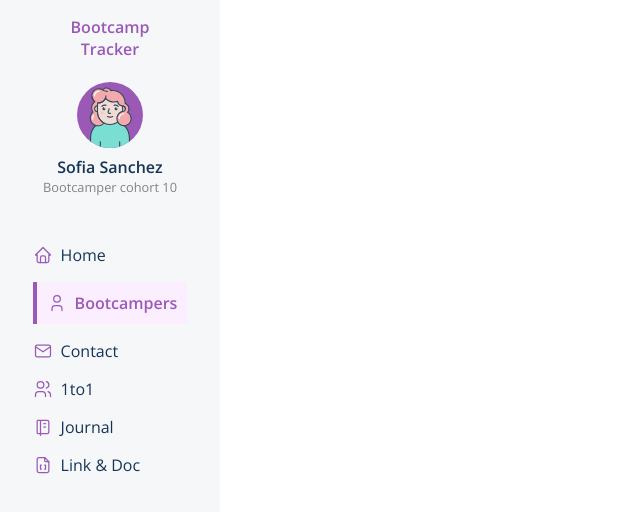
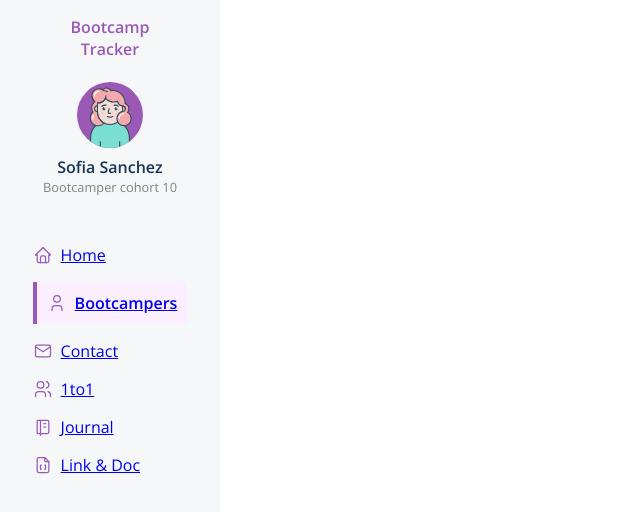
Before and after one commit to SchoolOfCode/national-project-week-antonio-kazeem-and-sofia, a React (Create React App) app in the folder client/: page /1to1 in a window 1280 px wide. Shown: the top 512 px of the page, without its empty margins (0-640 px from the left). Built offline with nearby package versions, Linux system fonts and the light colour scheme.

Commit message:
Links Added

```diff
--- /dev/null
+++ b/client/src/components/1to1/index.js
@@ -0,0 +1,7 @@
+import React from 'react';
+
+function OnetoOne() {
+  return <div></div>;
+}
+
+export default OnetoOne;
--- a/client/src/components/App/App.js
+++ b/client/src/components/App/App.js
@@ -1,19 +1,21 @@
 import "./App.css";
 import Nav from "../Nav/index";
 import { Route, Routes } from "react-router-dom";
-import Login from "../Login";
-import Register from "../Register";
 import Table from "../Table/index";
+import  Home  from "../Home/index.js";
+import OnetoOne from "../1to1"
 function App() {
   return (
     <div className="App">
       <Nav />
       <div className="main">
         <Routes>
-          <Route path="/" element={<Table />} />
-          <Route path="/Login" element={<Login />} />
-          <Route path="/Register" element={<Register />} />
-          <Route path="/contacts" element={<Table />} />
+          <Route path="/" element={<Home />} />
+          <Route path="/Bootcampers" element={<Table />} />
+          <Route path="/Contact" />
+          <Route path="/1to1" element={<OnetoOne />} />
+          <Route path="/Journal" />
+          <Route path="/Link&Doc"/>
         </Routes>
       </div>
     </div>
--- a/client/src/components/Nav/index.js
+++ b/client/src/components/Nav/index.js
@@ -1,5 +1,6 @@
 import { useState } from "react";
 import "./Nav.css";
+import { Link } from "react-router-dom";
 
 function Nav() {
   const [randomUser] = useState([
@@ -41,7 +42,10 @@ function Nav() {
             <path d="M5 12v7a2 2 0 0 0 2 2h10a2 2 0 0 0 2 -2v-7" />
             <path d="M9 21v-6a2 2 0 0 1 2 -2h2a2 2 0 0 1 2 2v6" />
           </svg>
+          <Link to="/">
+            {" "}
             <p>Home</p>
+          </Link>
         </li>
         <li className="active">
           <svg
@@ -60,7 +64,9 @@ function Nav() {
             <circle cx="12" cy="7" r="4" />
             <path d="M6 21v-2a4 4 0 0 1 4 -4h4a4 4 0 0 1 4 4v2" />
           </svg>
+          <Link to="/Bootcampers">
             <p>Bootcampers</p>
+          </Link>
         </li>
         <li>
           <svg
@@ -79,7 +85,10 @@ function Nav() {
             <rect x="3" y="5" width="18" height="14" rx="2" />
             <polyline points="3 7 12 13 21 7" />
           </svg>
+          <Link to="/Contact">
+            {" "}
             <p>Contact</p>
+          </Link>
         </li>
         <li>
           <svg
@@ -100,7 +109,9 @@ function Nav() {
             <path d="M16 3.13a4 4 0 0 1 0 7.75" />
             <path d="M21 21v-2a4 4 0 0 0 -3 -3.85" />
           </svg>
+          <Link to="/1to1">
             <p>1to1</p>
+          </Link>
         </li>
         <li>
           <svg
@@ -120,7 +131,10 @@ function Nav() {
             <line x1="13" y1="8" x2="15" y2="8" />
             <line x1="13" y1="12" x2="15" y2="12" />
           </svg>
+          <Link to="/Journal">
+            {" "}
             <p> Journal</p>
+          </Link>
         </li>
         <li>
           <svg
@@ -141,7 +155,10 @@ function Nav() {
             <path d="M14 3v4a1 1 0 0 0 1 1h4" />
             <path d="M17 21h-10a2 2 0 0 1 -2 -2v-14a2 2 0 0 1 2 -2h7l5 5v11a2 2 0 0 1 -2 2z" />
           </svg>
+          <Link to="/Link&Doc">
+            {" "}
             <p> Link & Doc</p>
+          </Link>
         </li>
       </ul>
     </aside>
```
Lines whose indentation alone changed are shown as unchanged.
